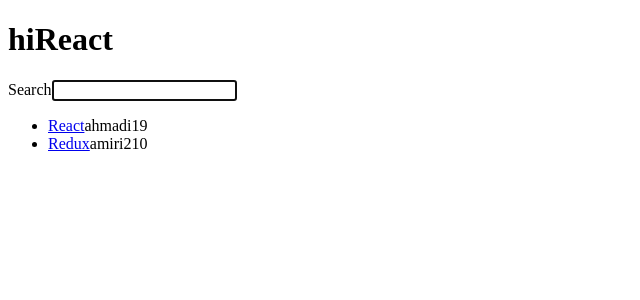
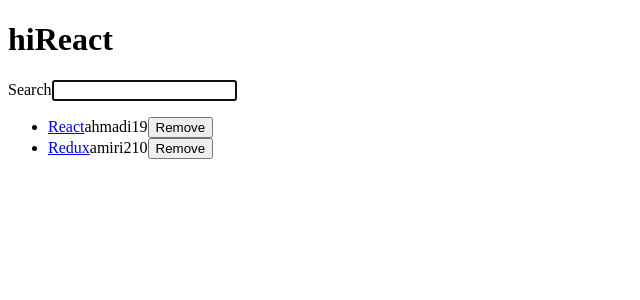
Before and after one commit to enbehzadi/stories, a React (Vite) app: page / in a window 1280 px wide. Shown: the top 300 px of the page, without its empty margins (0-640 px from the left). Built offline with nearby package versions, Linux system fonts and the light colour scheme.

Commit message:
remove item

```diff
--- a/src/App.jsx
+++ b/src/App.jsx
@@ -14,7 +14,7 @@ const welcome = {
   title: "React",
 };
 const App=()=> {
-  const stories = [
+  const InitialStories = [
     {
       id: "0",
       title: "React",
@@ -32,8 +32,7 @@ const App=()=> {
       points: 10,
     },
   ];
-
-
+  const [stories,setStories] =useState(InitialStories);
   const [searchTerm,setSearchTerm] =useStorageState('search','');
   const handlerSearch=(event)=>{
     console.log(event.target.value);
@@ -41,7 +40,10 @@ const App=()=> {
   }
 
 
-
+  const handelRemoveStory=(id)=>{
+    const newStories=stories.filter(story=>story.id!==id);
+    setStories(newStories);
+  }
   useEffect(() => {
     localStorage.setItem("search",searchTerm);
   }, [searchTerm])
@@ -56,8 +58,9 @@ const App=()=> {
         {welcome.greeting}
         {welcome.title}
       </h1>
+
       <InputWhitLable id="search"  label="Search"  Value={searchTerm} onInputChange={handlerSearch} isFocused={true}/>
-     <List list={searchedStories}/>
+     <List list={searchedStories} onRemoveItem={handelRemoveStory} />
     </div>
   );
 }
--- a/src/components/Item.jsx
+++ b/src/components/Item.jsx
@@ -1,18 +1,23 @@
-const Item=(props)=>{
+const Item=({id,title,url,author,num_comments,points,onRemoveItem})=>{
+
+  const handleRemoveItem=()=>{
+    onRemoveItem(id)
+  }
   return(
     <li >
         <span>
-          <a href={props.item.url}>{props.item.title}</a>
+          <a href={url}>{title}</a>
         </span>
         <span>
-         {props.item.author}
+         {author}
         </span>
         <span>
-         {props.item.num_comments}
+         {num_comments}
         </span>
         <span>
-         {props.item.points}
+         {points}
         </span>
+        <button onClick={handleRemoveItem}>Remove</button>
 </li>
   )
 }
--- a/src/components/List.jsx
+++ b/src/components/List.jsx
@@ -1,13 +1,15 @@
 import Item from "./Item";
-const List=(props)=>{
+const List=({list,onRemoveItem})=>{ +
+  console.log('list',list)
 //   useEffect(()=>{
 // console.log(props.list);
 //   },[props.list])
   return(
     <ul>
-  {props.list.map((item) =>
+  {list.map(({id,...item}) =>
+
      (
-      <Item  key={item.id} item ={item}/>
+       <Item  key={id} {...item} onRemoveItem={onRemoveItem}/>
     ))}
   </ul>
   )
```
